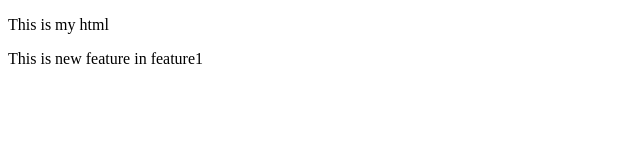
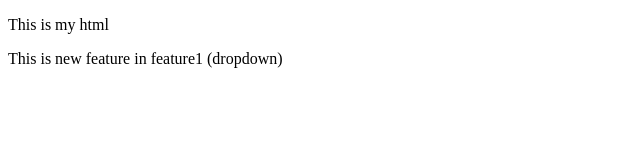
Before and after one commit to Shivanshanky/localrerepo, a plain HTML site: page index.html in a window 1280 px wide. Shown: the full height of the page, 0-640 px from the left. Drawn offline with Linux system fonts and the light colour scheme.

Commit message:
Add dropdown

```diff
--- a/index.html
+++ b/index.html
@@ -7,6 +7,6 @@
 </head>
 <body>
     <p>This is my html</p>
-    <p>This is new feature in feature1</p>
+    <p>This is new feature in feature1 (dropdown)</p>
 </body>
 </html>
```
